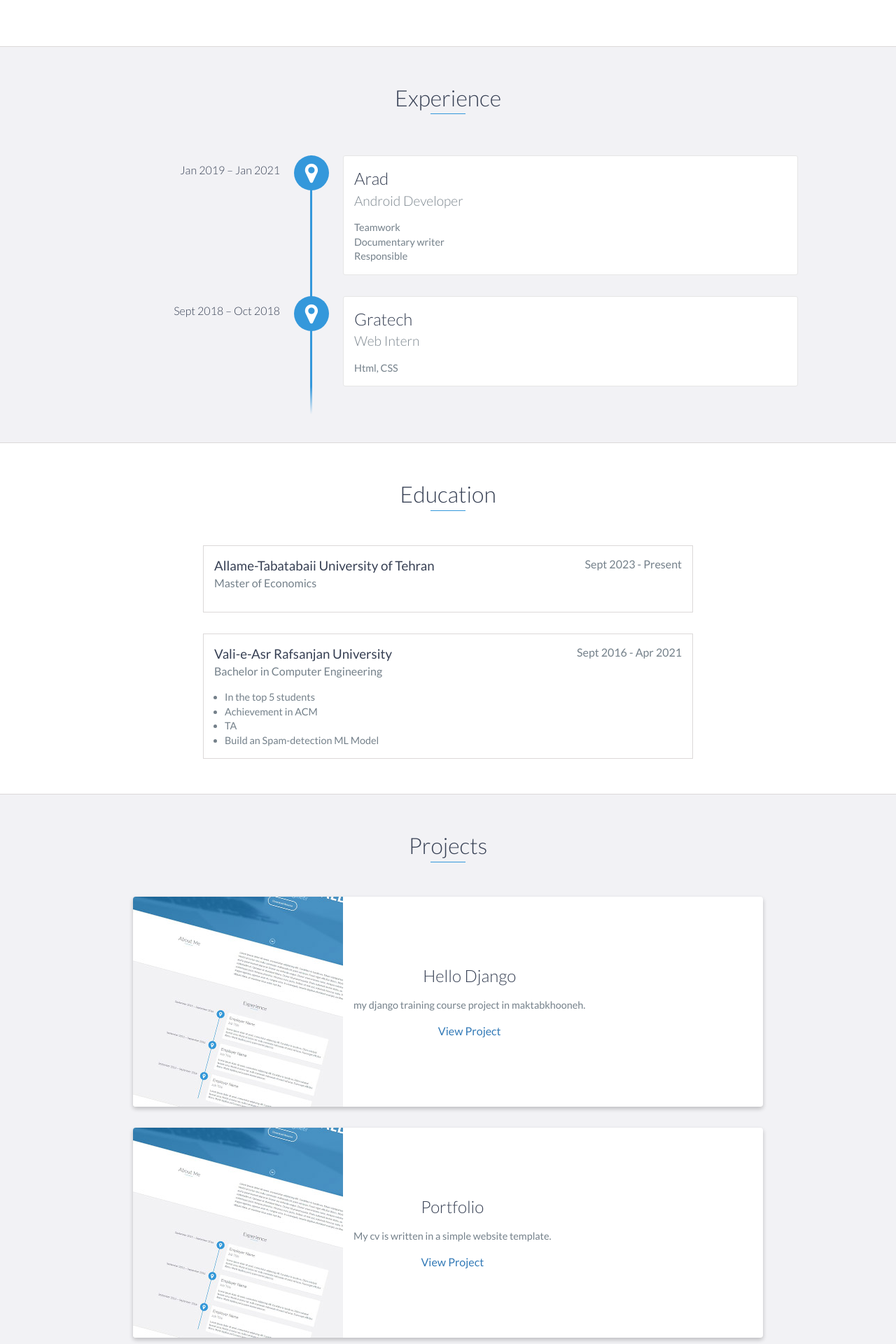
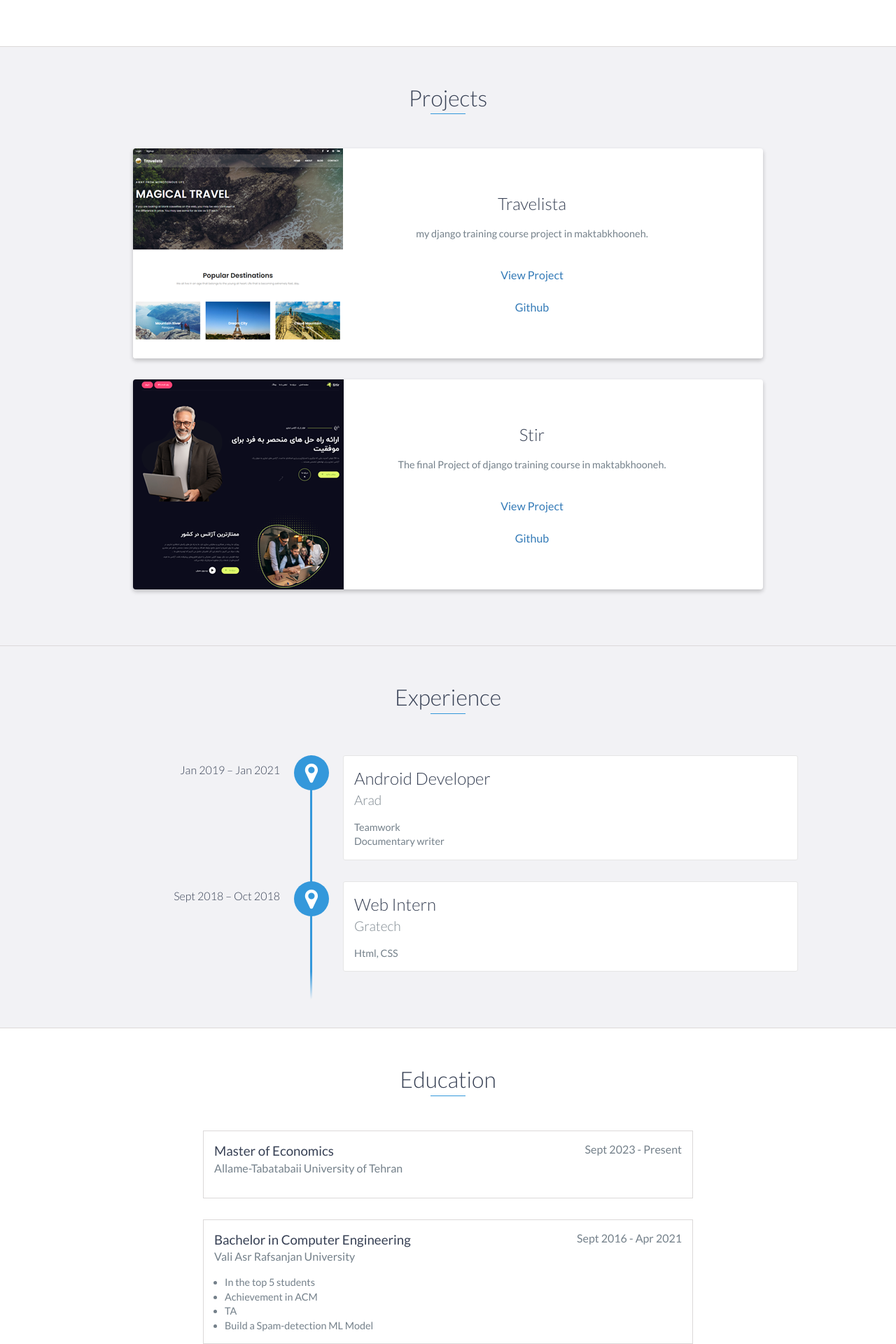
Before and after one commit to alinasiricom/Portfolio_Project, a Django app: page / in a window 1280 px wide. Shown: the part 960-2880 px from the top of the page at 70% size. Run offline with Django 4.2, Linux system fonts and the light colour scheme; some libraries are stand-ins or nearby versions.

Commit message:
improve UI

```diff
--- a/templates/base.html
+++ /dev/null
@@ -1,112 +0,0 @@
-{% load static %}
-
-<!DOCTYPE html>
-<html class="no-js" lang="en">
-
-<head>
-    <meta charset="utf-8">
-    <meta http-equiv="X-UA-Compatible" content="IE=edge">
-    <meta name="viewport" content="width=device-width, initial-scale=1">
-    <title>My Portfolio</title>
-    <link rel="shortcut icon" href="favicon.ico" type="image/x-icon">
-    <link rel="icon" href="favicon.ico" type="image/x-icon">
-    <link href="https://fonts.googleapis.com/css?family=Lato:300,400,700,900" rel="stylesheet">
-    <link rel="stylesheet" href="{% static 'libs/font-awesome/css/font-awesome.min.css' %}">
-    <link href="{% static 'css/bootstrap.min.css' %}" rel="stylesheet">
-    <link href="{% static 'css/styles.css' %}" rel="stylesheet">
-</head>
-
-<body>
-    <div id="mobile-menu-open" class="shadow-large">
-        <i class="fa fa-bars" aria-hidden="true"></i>
-    </div>
-    <!-- End #mobile-menu-toggle -->
-    <header>
-        <div id="mobile-menu-close">
-            <span>Close</span> <i class="fa fa-times" aria-hidden="true"></i>
-        </div>
-        <ul id="menu" class="shadow">
-            <li>
-                <a href="#about">About</a>
-            </li>
-            <li>
-                <a href="#experience">Experience</a>
-            </li>
-            <li>
-                <a href="#education">Education</a>
-            </li>
-            <li>
-                <a href="#projects">Projects</a>
-            </li>
-            <li>
-                <a href="#skills">Skills</a>
-            </li>
-            <li>
-                <a href="#contact">Contact</a>
-            </li>
-        </ul>
-    </header>
-    <!-- End header -->
-
-    <div id="lead">
-        <div id="lead-content">
-            <h1>{{full_name}}</h1>
-            <h2>{{job_title}}</h2>
-            <a href="#" class="btn-rounded-white">Download Resume</a>
-        </div>
-        <!-- End #lead-content -->
-
-        <div id="lead-overlay"></div>
-
-        <div id="lead-down">
-            <span>
-                <i class="fa fa-chevron-down" aria-hidden="true"></i>
-            </span>
-        </div>
-        <!-- End #lead-down -->
-    </div>
-    <!-- End #lead -->
-
-
-
-    {% block content %}
-    {% endblock %}
-
-
-
-
-    <footer>
-        <div class="container">
-            <div class="row">
-                <div class="col-sm-5 copyright">
-                    <p>
-                        Copyright &copy; <span id="current-year">2024</span> {{full_name}}
-                    </p>
-                </div>
-                <div class="col-sm-2 top">
-                    <span id="to-top">
-                        <i class="fa fa-chevron-up" aria-hidden="true"></i>
-                    </span>
-                </div>
-                <div class="col-sm-5 social">
-                    <ul>
-                        <li>
-                            <a href="https://www.linkedin.com/in/alinasiricom/" target="_blank"><i
-                                    class="fa fa-linkedin" aria-hidden="true"></i></a>
-                        </li>
-                        <li>
-                            <a href="https://github.com/alinasiricom/" target="_blank"><i class="fa fa-github"
-                                    aria-hidden="true"></i></a>
-                        </li>
-                    </ul>
-                </div>
-            </div>
-        </div>
-    </footer>
-    <!-- End footer -->
-
-    <script src="https://ajax.googleapis.com/ajax/libs/jquery/1.12.4/jquery.min.js"></script>
-    <script src="{% static 'js/scripts.min.js' %}"></script>
-</body>
-
-</html>
--- a/templates/mainapp/index.html
+++ b/templates/mainapp/index.html
@@ -1,6 +1,72 @@
-{% extends 'base.html' %}
 {% load static %}
-{% block content %}
+
+
+<!DOCTYPE html>
+<html class="no-js" lang="en">
+
+<head>
+    <meta charset="utf-8">
+    <meta http-equiv="X-UA-Compatible" content="IE=edge">
+    <meta name="viewport" content="width=device-width, initial-scale=1">
+    <title>Ali Nasiri</title>
+    <link rel="shortcut icon" href="favicon.ico" type="image/x-icon">
+    <link rel="icon" href="favicon.ico" type="image/x-icon">
+    <link rel="stylesheet" href="https://fonts.googleapis.com/css?family=Lato:300,400,700,900">
+    <link rel="stylesheet" href="{% static 'libs/font-awesome/css/font-awesome.min.css' %}">
+    <link rel="stylesheet" href="{% static 'css/bootstrap.min.css' %}">
+    <link rel="stylesheet" href="{% static 'css/styles.css' %}">
+</head>
+
+<body>
+<div id="mobile-menu-open" class="shadow-large">
+    <i class="fa fa-bars" aria-hidden="true"></i>
+</div>
+<!-- End #mobile-menu-toggle -->
+<header>
+    <div id="mobile-menu-close">
+        <span>Close</span> <i class="fa fa-times" aria-hidden="true"></i>
+    </div>
+    <ul id="menu" class="shadow">
+        <li>
+            <a href="#about">About</a>
+        </li>
+        <li>
+            <a href="#projects">Projects</a>
+        </li>
+        <li>
+            <a href="#experience">Experience</a>
+        </li>
+        <li>
+            <a href="#education">Education</a>
+        </li>
+        <li>
+            <a href="#skills">Skills</a>
+        </li>
+        <li>
+            <a href="#contact">Contact</a>
+        </li>
+    </ul>
+</header>
+<!-- End header -->
+
+<div id="lead">
+    <div id="lead-content">
+        <h1>{{full_name}}</h1>
+        <h2>{{job_title}}</h2>
+        <!--            <a href="#" class="btn-rounded-white">Download Resume</a>-->
+    </div>
+    <!-- End #lead-content -->
+
+    <div id="lead-overlay"></div>
+
+    <div id="lead-down">
+            <span>
+                <i class="fa fa-chevron-down" aria-hidden="true"></i>
+            </span>
+    </div>
+    <!-- End #lead-down -->
+</div>
+<!-- End #lead -->
 
 
 <div id="about">
@@ -11,7 +77,7 @@
             </div>
             <div class="col-md-8">
                 <p>
-                    I am responsible, I have a great passion to solve a real problem and I am ready to improve my
+                    I am responsible, I have a great passion to solve a real problem, and I am ready to improve my
                     work with all my ability.
                 </p>
             </div>
@@ -20,20 +86,68 @@
 </div>
 <!-- End #about -->
 
+<div id="projects" class="background-alt">
+    <h2 class="heading">Projects</h2>
+    <div class="container">
+        <div class="row">
+            <div class="project shadow-large">
+                <div class="project-image">
+                    <img src="{% static 'images/travelista.png' %}"/>
+                </div>
+                <!-- End .project-image -->
+                <div class="project-info" style="width:60%;">
+                    <h3>Travelista</h3>
+                    <p>
+                        my django training course project in maktabkhooneh.
+                    </p>
+                    <br>
+                    <a href="https://p1.alinasiri.com/" target="_blank">View Project</a>
+                    <br>
+                    <br>
+                    <a href="https://github.com/alinasiricom/Hello_Django" target="_blank">Github</a>
+                </div>
+                <!-- End .project-info -->
+            </div>
+            <!-- End .project -->
+
+            <div class="project shadow-large">
+                <div class="project-image">
+                    <img src="{% static 'images/stir.png' %}"/>
+                </div>
+                <!-- End .project-image -->
+                <div class="project-info" style="width:60%;">
+                    <h3>Stir</h3>
+                    <p>
+                        The final Project of django training course in maktabkhooneh.
+                    </p>
+                    <br>
+                    <a href="https://p2.alinasiri.com/" target="_blank">View Project</a>
+                    <br>
+                    <br>
+                    <a href="https://github.com/alinasiricom/Hello_Django_FP" target="_blank">Github</a>
+                </div>
+                <!-- End .project-info -->
+            </div>
+            <!-- End .project -->
+        </div>
+    </div>
+</div>
+<!-- End #projects -->
+
 <div id="experience" class="background-alt">
     <h2 class="heading">Experience</h2>
     <div id="experience-timeline">
         <div data-date="Jan 2019 – Jan 2021">
-            <h3>Arad</h3>
-            <h4>Android Developer</h4>
+            <h3>Android Developer</h3>
+            <h4>Arad</h4>
             <p>
-                Teamwork<br>Documentary writer<br>Responsible
+                Teamwork<br>Documentary writer
             </p>
         </div>
 
         <div data-date="Sept 2018 – Oct 2018">
-            <h3>Gratech</h3>
-            <h4>Web Intern</h4>
+            <h3>Web Intern</h3>
+            <h4>Gratech</h4>
             <p>
                 Html, CSS
             </p>
@@ -45,9 +159,9 @@
 <div id="education">
     <h2 class="heading">Education</h2>
     <div class="education-block">
-        <h3>Allame-Tabatabaii University of Tehran</h3>
+        <h3>Master of Economics</h3>
         <span class="education-date">Sept 2023 - Present</span>
-        <h4>Master of Economics</h4>
+        <h4>Allame-Tabatabaii University of Tehran</h4>
         <p>
 
         </p>
@@ -55,9 +169,9 @@
     <!-- End .education-block -->
 
     <div class="education-block">
-        <h3>Vali-e-Asr Rafsanjan University</h3>
+        <h3>Bachelor in Computer Engineering</h3>
         <span class="education-date">Sept 2016 - Apr 2021</span>
-        <h4>Bachelor in Computer Engineering</h4>
+        <h4>Vali Asr Rafsanjan University</h4>
         <ul>
             <li>
                 In the top 5 students
@@ -69,7 +183,7 @@
                 TA
             </li>
             <li>
-                Build an Spam-detection ML Model
+                Build a Spam-detection ML Model
             </li>
         </ul>
     </div>
@@ -77,95 +191,50 @@
 </div>
 <!-- End #education -->
 
-<div id="projects" class="background-alt">
-    <h2 class="heading">Projects</h2>
-    <div class="container">
-        <div class="row">
-            <div class="project shadow-large">
-                <div class="project-image">
-                    <img src="{% static 'images/project.jpg' %}" />
-                </div>
-                <!-- End .project-image -->
-                <div class="project-info">
-                    <h3>Hello Django</h3>
-                    <p>
-                        my django training course project in maktabkhooneh.
-                    </p>
-                    <a href="https://github.com/alinasiricom/Hello_Django" target="_blank">View Project</a>
-                </div>
-                <!-- End .project-info -->
-            </div>
-            <!-- End .project -->
-
-            <div class="project shadow-large">
-                <div class="project-image">
-                    <img src="{% static 'images/project.jpg' %}" />
-                </div>
-                <!-- End .project-image -->
-                <div class="project-info">
-                    <h3>Portfolio</h3>
-                    <p>
-                        My cv is written in a simple website template.
-                    </p>
-                    <a href="https://github.com/alinasiricom/Portfolio_Project" target="_blank">View Project</a>
-                </div>
-                <!-- End .project-info -->
-            </div>
-            <!-- End .project -->
-        </div>
-    </div>
-</div>
-<!-- End #projects -->
-
 <div id="skills">
     <h2 class="heading">Skills</h2>
     <ul>
         <ul>
+            <li style="background-color: #3498db; color: white;">Back-end:</li>
             <li>Django</li>
+            <li>Html Css</li>
+            <li>Postgresql</li>
         </ul>
         <ul>
-            <li>Python:</li>
+            <li style="background-color: #3498db; color: white;">Python:</li>
             <li>OOP</li>
             <li>Data Libraries</li>
         </ul>
         <ul>
-            <li>SQL:</li>
+            <li style="background-color: #3498db; color: white;">SQL:</li>
             <li>PostgreSQL</li>
             <li>Mysql</li>
         </ul>
         <ul>
-            <li>Teamwork:</li>
+            <li style="background-color: #3498db; color: white;">Teamwork:</li>
             <li>Git</li>
             <li>Design Pattern</li>
             <li>Scrum</li>
         </ul>
         <ul>
-            <li>MS Office</li>
+            <li>Blockchain</li>
         </ul>
 
     </ul>
 </div>
 <!-- End #skills -->
 
-<div id="skills"  class="background-alt">
-    <h2 class="heading">Languages</h2>
-    <ul>
-        <li>English</li>
-        <li>Persian</li>
-    </ul>
-</div>
-<!-- End #languages -->
 
 <div id="contact">
     <div id="skills">
         <h2 class="heading">Contact</h2>
         <ul>
+            <li>Location:</li>
+            <li>{{Location}}</li>
+        </ul>
+        <ul>
             <li>Email:</li>
             <li>{{email}}</li>
-        </ul>
-        <ul>
-            <li>Location:</li>
-            <li>{{Location}}</li>
         </ul>
     </div>
     <!-- End #contact-form -->
@@ -173,4 +242,46 @@
 <!-- End #contact -->
 
 
-{% endblock %}
+<footer>
+    <div class="container">
+        <div class="row">
+            <div class="col-sm-5 copyright">
+                <p>
+                    Copyright &copy; <span id="current-year">2024</span> {{full_name}}
+                </p>
+            </div>
+            <div class="col-sm-2 top">
+                    <span id="to-top">
+                        <i class="fa fa-chevron-up" aria-hidden="true"></i>
+                    </span>
+            </div>
+            <div class="col-sm-5 social">
+                <ul>
+                    <li>
+                        <a href="https://www.linkedin.com/in/alinasiricom/" target="_blank"><i
+                                class="fa fa-linkedin" aria-hidden="true"></i></a>
+                    </li>
+                    <li>
+                        <a href="https://github.com/alinasiricom/" target="_blank"><i class="fa fa-github"
+                                                                                      aria-hidden="true"></i></a>
+                    </li>
+                    <li>
+                        <a href="https://t.me/alinasiricom/" target="_blank">
+                            <svg xmlns="http://www.w3.org/2000/svg" width="16" height="16" fill="currentColor"
+                                 class="bi bi-telegram" viewBox="0 0 16 16">
+                                <path d="M16 8A8 8 0 1 1 0 8a8 8 0 0 1 16 0M8.287 5.906q-1.168.486-4.666 2.01-.567.225-.595.442c-.03.243.275.339.69.47l.175.055c.408.133.958.288 1.243.294q.39.01.868-.32 3.269-2.206 3.374-2.23c.05-.012.12-.026.166.016s.042.12.037.141c-.03.129-1.227 1.241-1.846 1.817-.193.18-.33.307-.358.336a8 8 0 0 1-.188.186c-.38.366-.664.64.015 1.088.327.216.589.393.85.571.284.194.568.387.936.629q.14.092.27.187c.331.236.63.448.997.414.214-.02.435-.22.547-.82.265-1.417.786-4.486.906-5.751a1.4 1.4 0 0 0-.013-.315.34.34 0 0 0-.114-.217.53.53 0 0 0-.31-.093c-.3.005-.763.166-2.984 1.09"/>
+                            </svg>
+                        </a>
+                    </li>
+                </ul>
+            </div>
+        </div>
+    </div>
+</footer>
+<!-- End footer -->
+
+<script src="https://ajax.googleapis.com/ajax/libs/jquery/1.12.4/jquery.min.js"></script>
+<script src="{% static 'js/scripts.min.js' %}"></script>
+</body>
+
+</html>
```
Also changed, not shown: statics/images/stir.png (added), statics/images/travelista.png (added).
